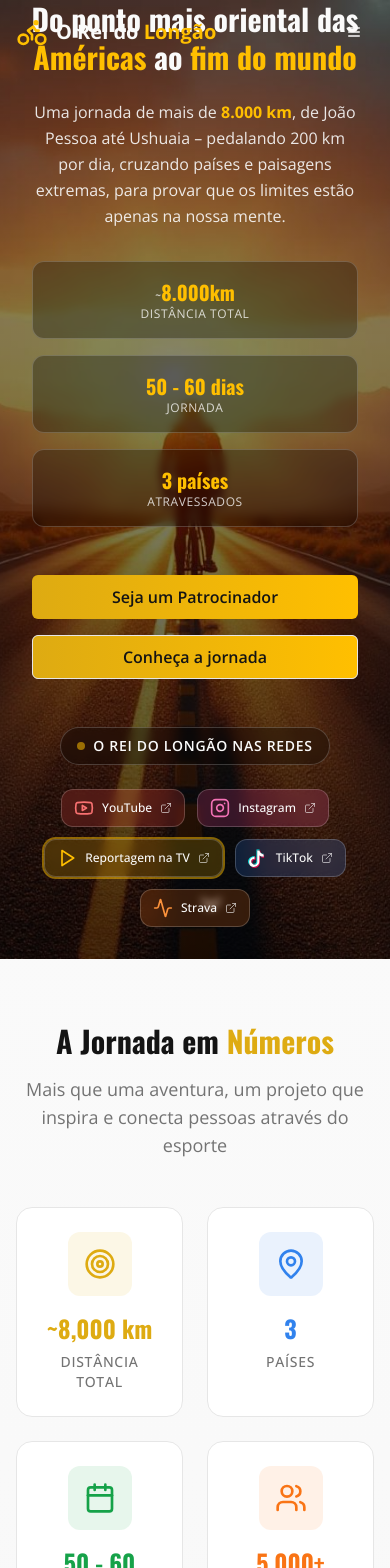
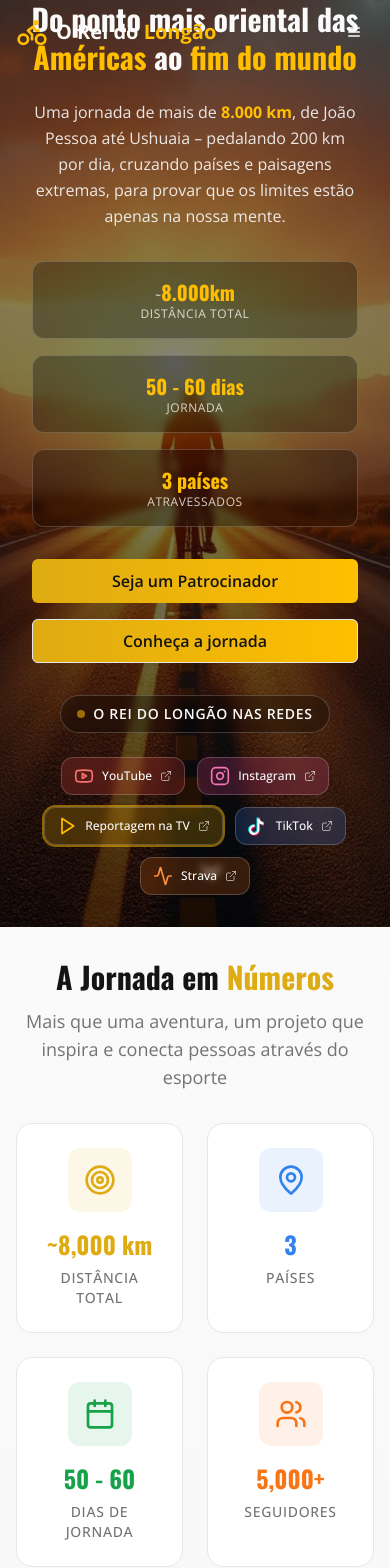
Before and after one commit to joelsondepaula/longao-road-ahead-27, a React (Vite) app: page / in a window 390 px wide. Shown: the top 1568 px of the page. Built offline with nearby package versions, Linux system fonts and the light colour scheme.

Commit message:
Refactor: Optimize spacing and navigation
The commit addresses issues with excessive whitespace across the site, improving overall visual appeal and user experience. It also optimizes site navigation and reduces the delay experienced when using contact forms.

```diff
--- a/src/components/About.tsx
+++ b/src/components/About.tsx
@@ -4,9 +4,9 @@ import Journey3DMap from "./Journey3DMap";
 
 const About = () => {
   return (
-    <section id="sobre" className="py-20 bg-background">
+    <section id="sobre" className="py-12 bg-background">
       <div className="container mx-auto px-4">
-        <div className="max-w-6xl mx-auto text-center mb-16">
+        <div className="max-w-6xl mx-auto text-center mb-12">
           <div className="flex items-center justify-center mb-6">
             <User className="w-8 h-8 text-road-yellow mr-3" />
             <h2 className="text-3xl md:text-5xl font-bold text-foreground">
@@ -14,7 +14,7 @@ const About = () => {
             </h2>
           </div>
 
-          <p className="text-lg md:text-xl text-muted-foreground leading-relaxed mb-12">
+          <p className="text-lg md:text-xl text-muted-foreground leading-relaxed mb-8">
             Sou um ciclista apaixonado por desafios extremos. Já percorri grandes distâncias
             testando meus limites e agora encaro minha maior aventura: cruzar o continente até Ushuaia.
           </p>
--- a/src/components/Challenge.tsx
+++ b/src/components/Challenge.tsx
@@ -57,7 +57,7 @@ const Challenge = () => {
     label: "Relatos em tempo real",
     color: "bg-gradient-to-r from-premium-gold/20 to-energy-orange/20 border-premium-gold/40"
   }];
-  return <section id="desafio" className="py-24 bg-gradient-to-br from-asphalt-dark via-slate-900 to-asphalt-dark text-road-white relative overflow-hidden">
+  return <section id="desafio" className="py-16 bg-gradient-to-br from-asphalt-dark via-slate-900 to-asphalt-dark text-road-white relative overflow-hidden">
       {/* Background Pattern */}
       <div className="absolute inset-0 opacity-5">
         <div className="absolute inset-0" style={{
@@ -68,7 +68,7 @@ const Challenge = () => {
       <div className="container mx-auto px-4 relative z-10">
         <div className="max-w-7xl mx-auto bg-slate-950">
           {/* Header Section */}
-          <div className="text-center mb-20">
+          <div className="text-center mb-12">
             <div className="inline-flex items-center gap-3 mb-6 animate-fade-in">
               <div className="w-12 h-1 bg-gradient-to-r from-transparent to-road-yellow rounded-full" />
               <span className="text-road-yellow font-semibold text-lg tracking-wider">EXPEDIÇÃO ÉPICA</span>
@@ -87,7 +87,7 @@ const Challenge = () => {
           </div>
 
           {/* Enhanced Stats Grid */}
-          <div className="grid grid-cols-1 md:grid-cols-2 lg:grid-cols-4 gap-8 mb-20">
+          <div className="grid grid-cols-1 md:grid-cols-2 lg:grid-cols-4 gap-6 mb-12">
             {stats.map((stat, index) => <Card key={index} className={`
                   group relative overflow-hidden transition-all duration-500 hover:scale-105 hover:-translate-y-2
                   ${stat.highlight ? 'md:col-span-2 lg:col-span-1 bg-gradient-to-br from-success-green/10 to-trust-blue/10 border-2 border-road-yellow/50' : 'bg-gradient-to-br from-road-white/5 to-road-white/10 border border-road-yellow/30 hover:border-road-yellow/60'}
@@ -175,7 +175,7 @@ const Challenge = () => {
           </div>
 
           {/* Call to Action */}
-          <div className="text-center mt-20 bg-slate-900">
+          <div className="text-center mt-12 bg-slate-900">
             <div className="inline-flex items-center gap-2 px-6 py-3 bg-gradient-to-r from-road-yellow/20 to-premium-gold/20 border border-road-yellow/40 rounded-full">
               <Bike className="w-5 h-5 text-road-yellow animate-pulse" />
               <span className="text-road-yellow font-semibold">Acompanhe cada quilômetro dessa jornada épica</span>
--- a/src/components/ContactModal.tsx
+++ b/src/components/ContactModal.tsx
@@ -55,6 +55,13 @@ const ContactModal = ({ children, defaultContactType = "" }: ContactModalProps)
 
   const onSubmit = async (data: ContactFormData) => {
     setIsSubmitting(true);
+
+    // Show immediate feedback
+    toast({
+      title: "Enviando mensagem...",
+      description: "Por favor, aguarde.",
+    });
+
     try {
       const emailData = {
         ...data,
--- a/src/components/Hero.tsx
+++ b/src/components/Hero.tsx
@@ -71,7 +71,7 @@ const Hero = () => {
         </p>
 
         {/* Stats Preview */}
-        <div className="grid grid-cols-1 sm:grid-cols-3 gap-4 sm:gap-6 mb-12 px-4 max-w-2xl mx-auto">
+        <div className="grid grid-cols-1 sm:grid-cols-3 gap-4 sm:gap-6 mb-8 px-4 max-w-2xl mx-auto">
           <div className="bg-black/30 backdrop-blur-sm rounded-xl px-4 sm:px-6 py-4 border border-road-white/20">
             <div className="text-xl sm:text-2xl md:text-3xl font-heading font-bold text-road-yellow">
               <span className="text-sm sm:text-lg md:text-xl text-road-white/70 font-normal">~</span>8.000km
@@ -88,7 +88,7 @@ const Hero = () => {
           </div>
         </div>
 
-        <div className="flex flex-col sm:flex-row gap-4 justify-center items-center mb-12 px-4">
+        <div className="flex flex-col sm:flex-row gap-4 justify-center items-center mb-8 px-4">
           <ContactModal defaultContactType="patrocinio">
             <Button
               size="lg"
--- a/src/components/Navigation.tsx
+++ b/src/components/Navigation.tsx
@@ -27,7 +27,11 @@ const Navigation = () => {
     const targetId = href.replace('#', '');
     const element = document.getElementById(targetId);
     if (element) {
-      element.scrollIntoView({ behavior: 'smooth' });
+      element.scrollIntoView({
+        behavior: 'smooth',
+        block: 'start',
+        inline: 'nearest'
+      });
     }
     setIsMenuOpen(false);
   };
--- a/src/components/SponsorshipForm.tsx
+++ b/src/components/SponsorshipForm.tsx
@@ -41,6 +41,13 @@ const SponsorshipForm = () => {
 
   const onSubmit = async (data: SponsorshipFormData) => {
     setIsSubmitting(true);
+
+    // Show immediate feedback
+    toast({
+      title: "Enviando proposta...",
+      description: "Por favor, aguarde.",
+    });
+
     try {
       const emailData = {
         ...data,
--- a/src/components/Stats.tsx
+++ b/src/components/Stats.tsx
@@ -50,10 +50,10 @@ const Stats = () => {
     color: "text-energy-orange",
     bgColor: "bg-energy-orange/10"
   }];
-  return <section className="py-16 bg-gradient-to-b from-background to-muted/20">
+  return <section className="py-8 bg-gradient-to-b from-background to-muted/20">
       <div className="container mx-auto px-4">
-        <div className="text-center mb-12">
-          <h2 className="text-3xl md:text-4xl font-heading font-bold text-foreground mb-4">
+        <div className="text-center mb-8">
+          <h2 className="text-3xl md:text-4xl font-heading font-bold text-foreground mb-3">
             A Jornada em <span className="text-premium-gold">Números</span>
           </h2>
           <p className="text-lg text-muted-foreground max-w-2xl mx-auto">
--- a/src/index.css
+++ b/src/index.css
@@ -152,6 +152,12 @@
     animation: fade-in 0.6s ease-out forwards;
   }
 
+  /* Melhorar performance de scroll */
+  html {
+    scroll-behavior: smooth;
+    scroll-padding-top: 4rem;
+  }
+
   /* Responsividade mobile melhorada */
   @media (max-width: 768px) {
     .container {
```
